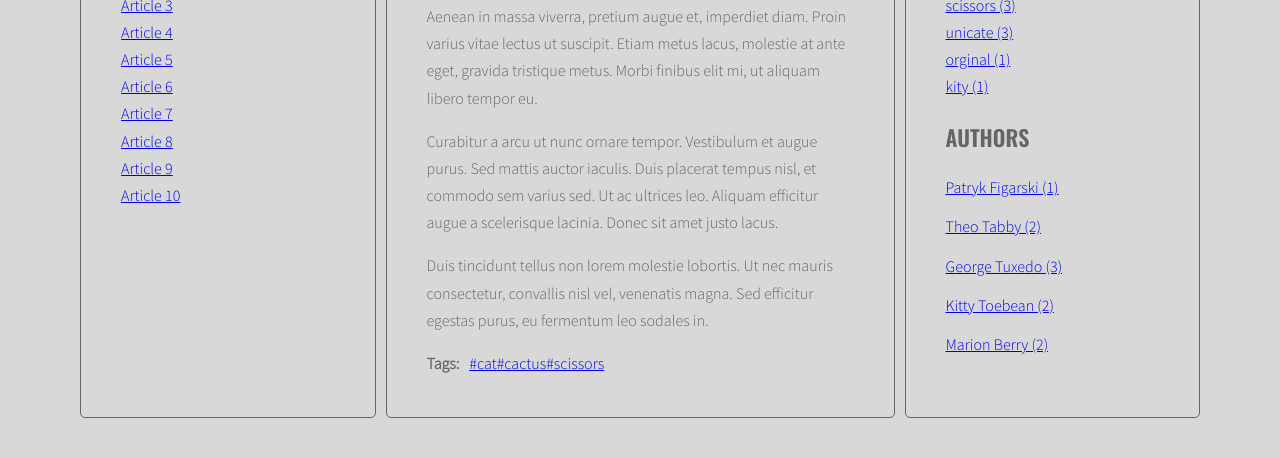
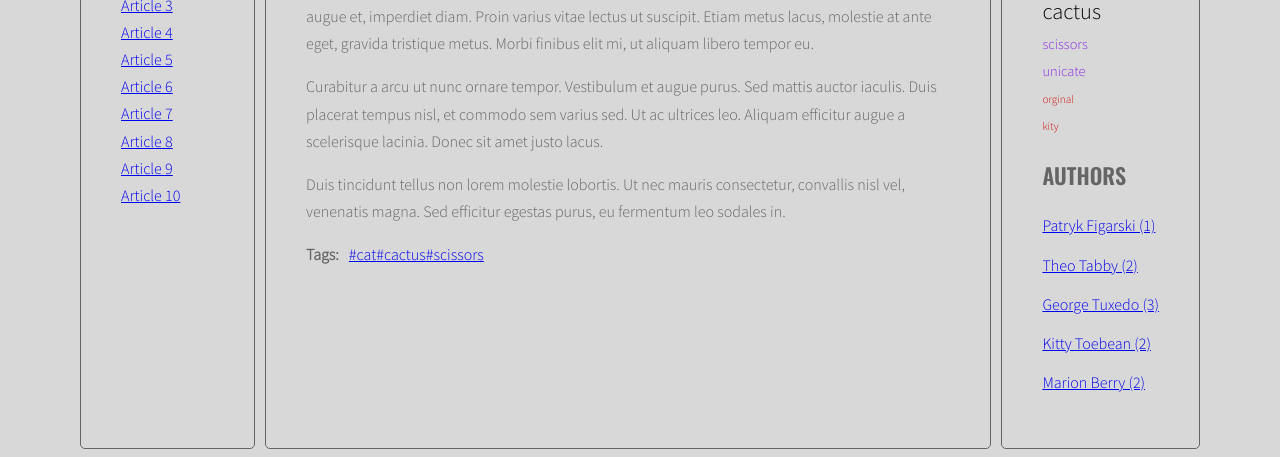
Before and after one commit to marcin-por95/javascript-blog, a website: page javascript-blog/index.html in a window 1280 px wide. Shown: the part 421-878 px from the top of the page. Before the commit the page ends 847 px from the top, so only its background shows below. Drawn offline with nearby package versions, Linux system fonts and the light colour scheme.

Commit message:
add colors on tag

```diff
--- a/javascript-blog/js/script.js
+++ b/javascript-blog/js/script.js
@@ -8,31 +8,20 @@ const optAuthorListSelector = '.authors.list';
 const optCloudClassCount = 5;
 const optCloudClassPrefix = 'tag-size-';
 
-const titleClickHandler = function (event) {
-  console.log('Link was clicked!');
-  /* [DONE] remove class 'active' from all article links  */
+function titleClickHandler(event) {
   const activeLinks = document.querySelectorAll('.titles a.active');
   for (let activeLink of activeLinks) {
     activeLink.classList.remove('active');
   }
-  /* [DONE] add class 'active' to the clicked link */
   event.preventDefault();
   const clickedElement = this;
-  console.log('clickedElement:', clickedElement);
-  console.log('clickedElement (with plus): ' + clickedElement);
   clickedElement.classList.add('active');
-  /* [DONE] remove class 'active' from all articles */
   const activeArticles = document.querySelectorAll('article.active');
   for (let activeArticle of activeArticles) {
     activeArticle.classList.remove('active');
   }
-  /* [DONE] get 'href' attribute from the clicked link */
   const articleSelector = clickedElement.getAttribute("href");
-  console.log(articleSelector);
-  /* [DONE] find the correct article using the selector (value of 'href' attribute) */
   const targetArticle = document.querySelector(articleSelector);
-  console.log(targetArticle);
-  /* [DONE] add class 'active' to the correct article */
   targetArticle.classList.add('active');
 }
 function generateTitleLinks(customSelector = '') {
@@ -66,13 +55,31 @@ function generateTitleLinks(customSelector = '') {
 
   }
 }
+
+
 function calculateTagsParams(tags) {
-  const values = Object.values(tags);
-  return {
-    max: Math.max(...values),
-    min: Math.min(...values)
+  const params = {
+    max: 0,
+    min: 999999
+  };
+  for (let tag in tags) {
+    if (tags[tag] > params.max) {
+      params.max = tags[tag];
+    }
+    if (tags[tag] < params.min) {
+      params.min = tags[tag];
+    }
   }
+  return params;
 }
+function calculateTagClass(count, params){
+  const normalizedCount = count - params.min;
+  const normalizedMax = params.max - params.min;
+  const percentage = normalizedCount / normalizedMax;
+  const classNumber = Math.floor( percentage * (optCloudClassCount - 1) + 1 );
+  return classNumber;
+}
+
 function generateTags() {
   /* [NEW] create a new variable allTags with an empty object */
   let allTags = {};
@@ -117,12 +124,15 @@ function generateTags() {
 
     /* [NEW] add html from allTags to tagList */
     /* [NEW] create variable for all links HTML code */
+    const tagsParams = calculateTagsParams(allTags);
     let allTagsHTML = '';
+
 
     /* [NEW] START LOOP: for each tag in allTags: */
     for (let tag in allTags) {
       /* [NEW] generate code of a link and add it to allTagsHTML */
-      allTagsHTML += `<li><a href="#tag-${tag}">${tag} (${allTags[tag]})</a></li>`;
+      const tagLinkHTML = '<li><a class="tag-size-'+ calculateTagClass(allTags[tag], tagsParams) +'" href="#tag-' + tag + '">' + tag + '</a></li>';
+     allTagsHTML += tagLinkHTML;
 
     }
     /* [NEW] END LOOP: for each tag in allTags: */
@@ -130,9 +140,6 @@ function generateTags() {
     /*[NEW] add HTML from allTagsHTML to tagList */
     tagList.innerHTML = allTagsHTML;
   }
-  const tagsParams = calculateTagsParams(allTags);
-  console.log(tagsParams);
-
 }
 function tagClickHandler(event) {
   /* [done]prevent default action for this event */
@@ -172,13 +179,13 @@ function addClickListenersToElement(selector, handler) {
   }
 }
 function addClickListenersToTags() {
-  addClickListenersToElement('.list.tags a',tagClickHandler );
+  addClickListenersToElement('.list.tags a', tagClickHandler);
 }
 function addClickListenersToArticleTags() {
-  addClickListenersToElement('.list.list-horizontal a', tagClickHandler );
+  addClickListenersToElement('.list.list-horizontal a', tagClickHandler);
 }
 function addClickListenersToAuthors() {
-  addClickListenersToElement('.list.authors a', authorClickedHandler )
+  addClickListenersToElement('.list.authors a', authorClickedHandler)
 }
 function generateAuthors() {
   const articles = document.querySelectorAll(optArticleSelector);
--- a/javascript-blog/sass/style.scss
+++ b/javascript-blog/sass/style.scss
@@ -48,10 +48,34 @@ body {
   margin-left: 10px;
 }
 
-.sidebar {
-  flex: 1 0 0;
+.sidebar .tags {
+  display: inline-block;
+  .tag-size-1 {
+    font-size: 70%;
+    color: rgb(212, 11, 11);
+    text-decoration: none;
+  }
+  .tag-size-2 {
+    font-size: 90%;
+    color: blueviolet;
+    text-decoration: none;
+  }
+  .tag-size-3 {
+    font-size:140%;
+    color: rgb(7, 5, 2);
+    text-decoration: none;
+  }
+  .tag-size-4 {
+    font-size: 180%;
+    color: brown;
+    text-decoration: none;
+  }
+  .tag-size-5 {
+    font-size: 200%;
+    color: rgb(217, 214, 40);
+    text-decoration: none;
+  }
 }
-
 .posts {
   flex: 2 0 0;
 }
@@ -87,6 +111,7 @@ body {
 
 .list-horizontal {
   li {
+
     display: inline-block;
   }
 }
```
Also changed, not shown: javascript-blog/css/style.css, 1 other file.
